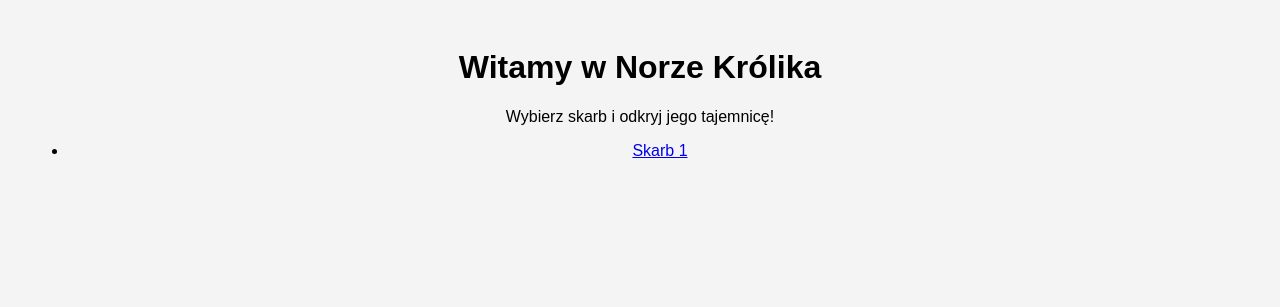
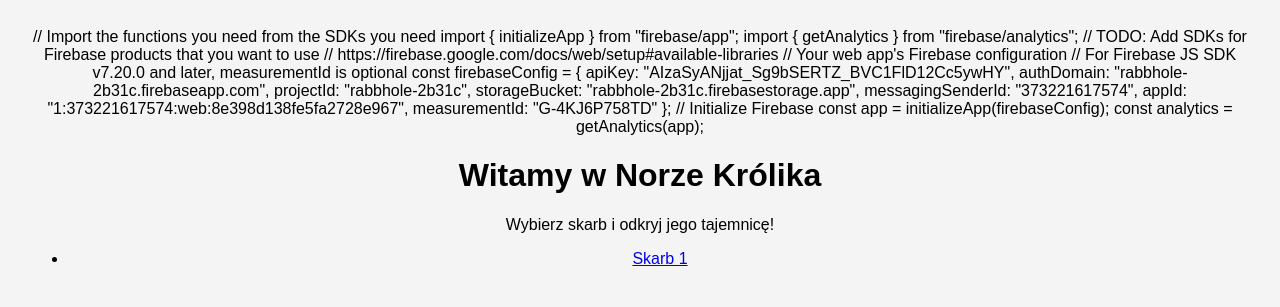
Before and after one commit to rabbhole/Rabbholle, a plain HTML site: page index.html in a window 1280 px wide. Drawn offline with Linux system fonts and the light colour scheme.

Commit message:
Update index.html

```diff
--- a/index.html
+++ b/index.html
@@ -7,6 +7,27 @@
     <link rel="stylesheet" href="style.css">
 </head>
 <body>
+    // Import the functions you need from the SDKs you need
+import { initializeApp } from "firebase/app";
+import { getAnalytics } from "firebase/analytics";
+// TODO: Add SDKs for Firebase products that you want to use
+// https://firebase.google.com/docs/web/setup#available-libraries
+
+// Your web app's Firebase configuration
+// For Firebase JS SDK v7.20.0 and later, measurementId is optional
+const firebaseConfig = {
+  apiKey: "AIzaSyANjjat_Sg9bSERTZ_BVC1FlD12Cc5ywHY",
+  authDomain: "rabbhole-2b31c.firebaseapp.com",
+  projectId: "rabbhole-2b31c",
+  storageBucket: "rabbhole-2b31c.firebasestorage.app",
+  messagingSenderId: "373221617574",
+  appId: "1:373221617574:web:8e398d138fe5fa2728e967",
+  measurementId: "G-4KJ6P758TD"
+};
+
+// Initialize Firebase
+const app = initializeApp(firebaseConfig);
+const analytics = getAnalytics(app);
     <h1>Witamy w Norze Królika</h1>
     <p>Wybierz skarb i odkryj jego tajemnicę!</p>
     <ul>
```
